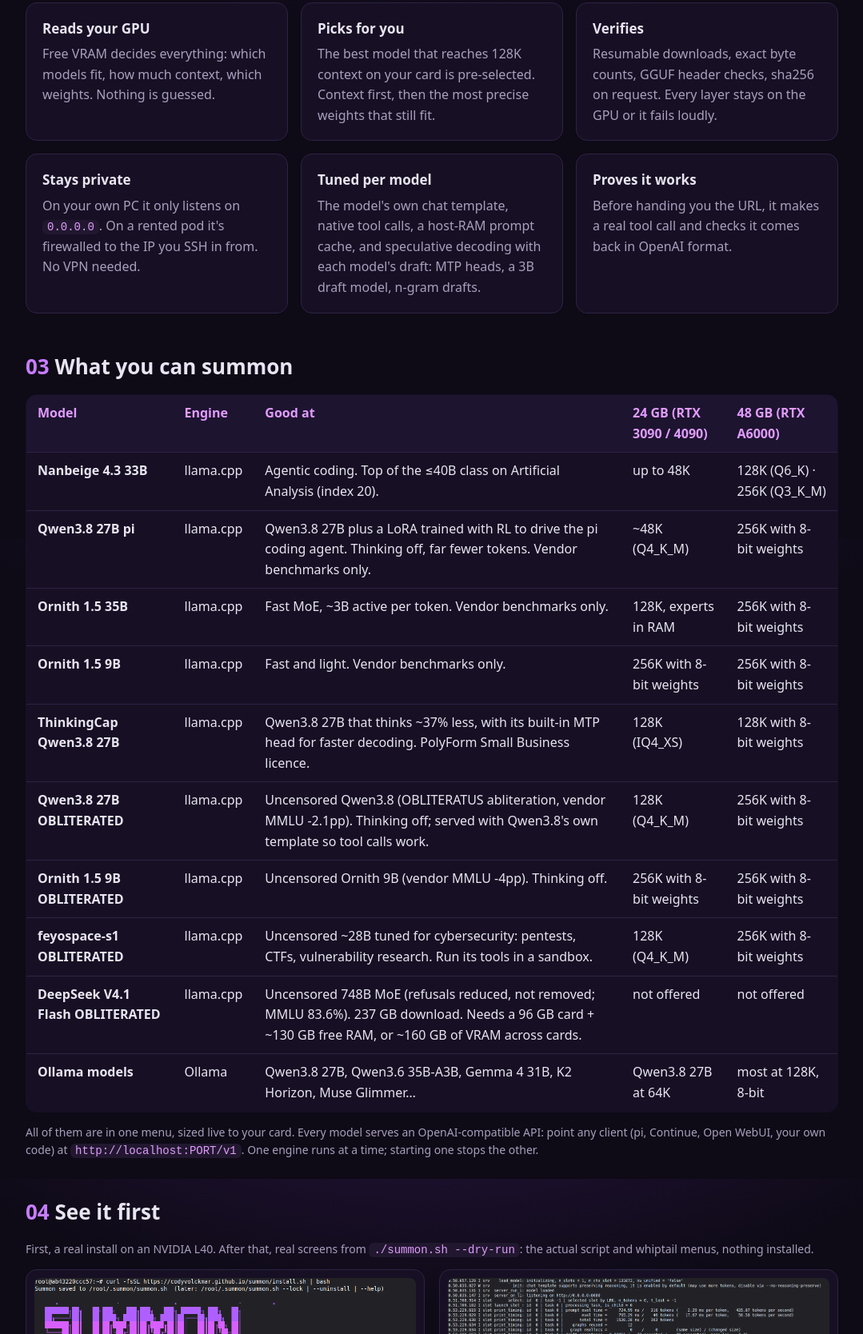
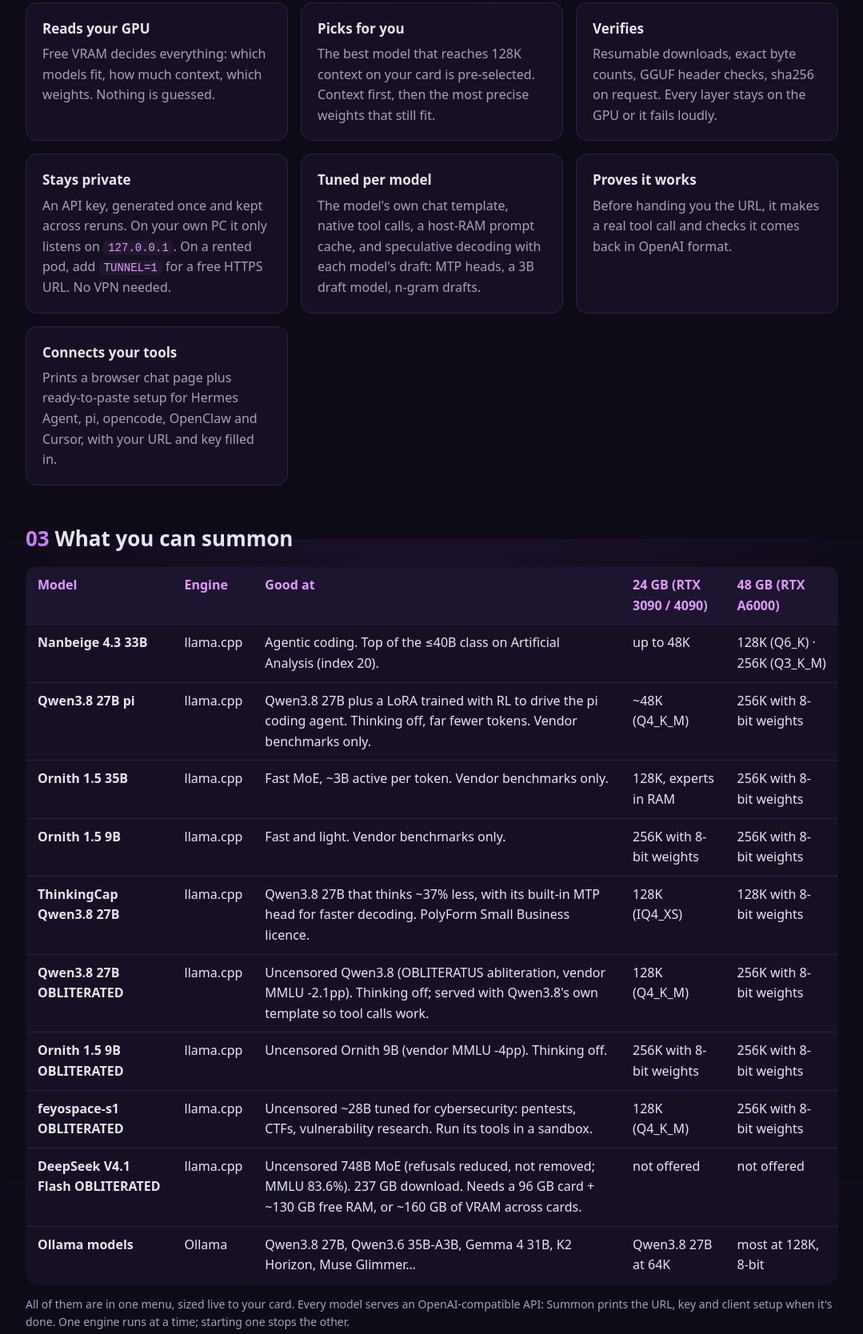
Before and after one commit to codyvolckmar/docling-rtx, a plain HTML site: page docs/index.html in a window 1280 px wide. Shown: the part 926-2594 px from the top of the page at 80% size, without its empty margins (100-1179 px from the left). Drawn offline with Linux system fonts and the light colour scheme.

Commit message:
API keys instead of IP locking, TUNNEL=1 for HTTPS, chat page and client setup (Hermes, pi, opencode, OpenClaw, Cursor), --connect

```diff
--- a/docs/index.html
+++ b/docs/index.html
@@ -84,9 +84,10 @@
     <div class="card"><h3>Reads your GPU</h3><p>Free VRAM decides everything: which models fit, how much context, which weights. Nothing is guessed.</p></div>
     <div class="card"><h3>Picks for you</h3><p>The best model that reaches 128K context on your card is pre-selected. Context first, then the most precise weights that still fit.</p></div>
     <div class="card"><h3>Verifies</h3><p>Resumable downloads, exact byte counts, GGUF header checks, sha256 on request. Every layer stays on the GPU or it fails loudly.</p></div>
-    <div class="card"><h3>Stays private</h3><p>On your own PC it only listens on <code>0.0.0.0</code>. On a rented pod it's firewalled to the IP you SSH in from. No VPN needed.</p></div>
+    <div class="card"><h3>Stays private</h3><p>An API key, generated once and kept across reruns. On your own PC it only listens on <code>127.0.0.1</code>. On a rented pod, add <code>TUNNEL=1</code> for a free HTTPS URL. No VPN needed.</p></div>
     <div class="card"><h3>Tuned per model</h3><p>The model's own chat template, native tool calls, a host-RAM prompt cache, and speculative decoding with each model's draft: MTP heads, a 3B draft model, n-gram drafts.</p></div>
     <div class="card"><h3>Proves it works</h3><p>Before handing you the URL, it makes a real tool call and checks it comes back in OpenAI format.</p></div>
+    <div class="card"><h3>Connects your tools</h3><p>Prints a browser chat page plus ready-to-paste setup for Hermes Agent, pi, opencode, OpenClaw and Cursor, with your URL and key filled in.</p></div>
   </div>
 </section>
 
@@ -105,8 +106,7 @@
     <tr><td><b>DeepSeek V4.1 Flash OBLITERATED</b></td><td>llama.cpp</td><td>Uncensored 748B MoE (refusals reduced, not removed; MMLU 83.6%). 237 GB download. Needs a 96 GB card + ~130 GB free RAM, or ~160 GB of VRAM across cards.</td><td>not offered</td><td>not offered</td></tr>
     <tr><td><b>Ollama models</b></td><td>Ollama</td><td>Qwen3.8 27B, Qwen3.6 35B-A3B, Gemma 4 31B, K2 Horizon, Muse Glimmer…</td><td>Qwen3.8 27B at 64K</td><td>most at 128K, 8-bit</td></tr>
   </table>
-  <p class="note">All of them are in one menu, sized live to your card. Every model serves an OpenAI-compatible API: point any client (pi, Continue, Open WebUI, your own code) at
-    <code>http://localhost:PORT/v1</code>. One engine runs at a time; starting one stops the other.</p>
+  <p class="note">All of them are in one menu, sized live to your card. Every model serves an OpenAI-compatible API: Summon prints the URL, key and client setup when it's done. One engine runs at a time; starting one stops the other.</p>
 </section>
 
 <section id="shots">
@@ -130,9 +130,10 @@
 <section id="after">
   <h2><span>05</span> After it's summoned</h2>
   <ol class="steps">
-    <li>Point your tool at <code>http://localhost:PORT/v1</code> (rented pod: <code>http://&lt;pod-ip&gt;:PORT/v1</code>), any API key, and set its context window to the number Summon prints.</li>
+    <li>Open the chat page it prints in your browser (paste the API key once), or copy the setup it prints for Hermes Agent, pi, opencode, OpenClaw or Cursor. See it again any time: <code>~/.summon/summon.sh --connect</code>.</li>
+    <li>Cursor, phones, or a pod behind a proxy: rerun with <code>TUNNEL=1</code> for a free HTTPS URL (Cloudflare quick tunnel).</li>
     <li>Switch models or weights any time: run <code>~/.summon/summon.sh</code> again.</li>
-    <li>New home IP on a rented pod: <code>~/.summon/summon.sh --lock</code>. Share on your LAN: <code>ALLOW_IP=192.168.1.0/24 ~/.summon/summon.sh</code>.</li>
+    <li>New key: <code>~/.summon/summon.sh --new-key</code>. Firewall on top of the key: <code>ALLOW_IP=203.0.113.7 ~/.summon/summon.sh</code>.</li>
     <li>Remove everything: <code>~/.summon/summon.sh --uninstall</code>. All options: <code>--help</code>.</li>
   </ol>
 </section>
```
Also changed, not shown: 3 other files.
